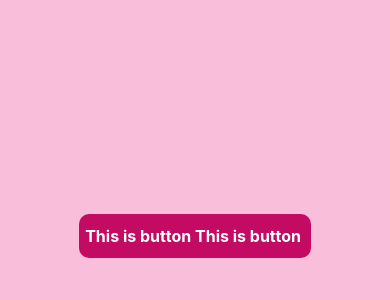
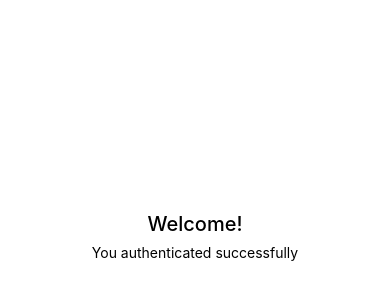
Before and after one commit to gurjnderSingh/RNUserAuthentication, a React Native app in the folder UserAuthentication/: screen / in a window 390 px wide. Shown: the part 186-486 px from the top of the page. Built offline with nearby package versions, Linux system fonts and the light colour scheme.

Commit message:
welcome screen added

```diff
--- a/UserAuthentication/App.js
+++ b/UserAuthentication/App.js
@@ -5,7 +5,11 @@ import {createNativeStackNavigator} from '@react-navigation/native-stack';
 import {COLOR} from './constants/styles';
 import LoginUI from './Screens/Login';
 import Button from './UI/Button';
+import WelcomeScreen from './Screens/WelcomeScreen';
 function App() {
+  return(
+    <WelcomeScreen/>
+  )
   return (
     <View style={styles.rootContainer}>
       {/* <Text>Hello</Text> */}
--- /dev/null
+++ b/UserAuthentication/Screens/WelcomeScreen.js
@@ -0,0 +1,26 @@
+import React from 'react';
+import {View, Text, StyleSheet} from 'react-native';
+
+function WelcomeScreen() {
+  return  (
+    <View style={styles.rootContainer}>
+      <Text style={styles.title}>Welcome!</Text>
+      <Text>You authenticated successfully</Text>
+    </View>
+  );;
+}
+export default WelcomeScreen;
+
+const styles = StyleSheet.create({
+  rootContainer: {
+    flex: 1,
+    justifyContent: 'center',
+    alignItems: 'center',
+    padding: 20,
+  },
+  title: {
+    fontSize: 20,
+    fontWeight: '500',
+    marginBottom: 8,
+  },
+});
```
